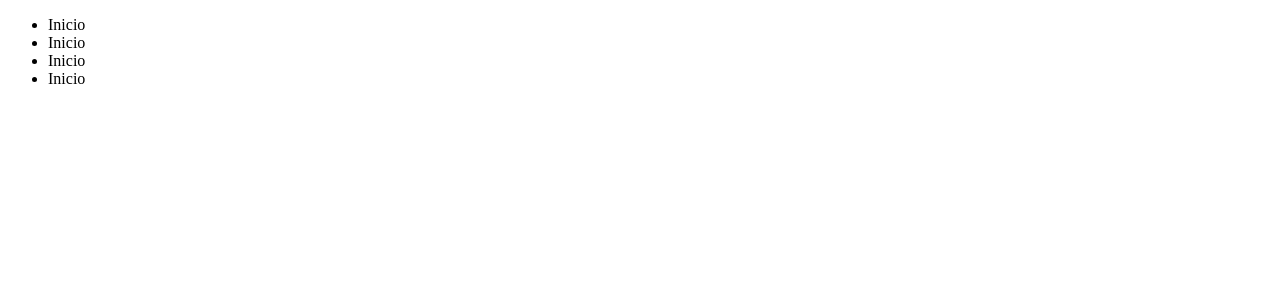
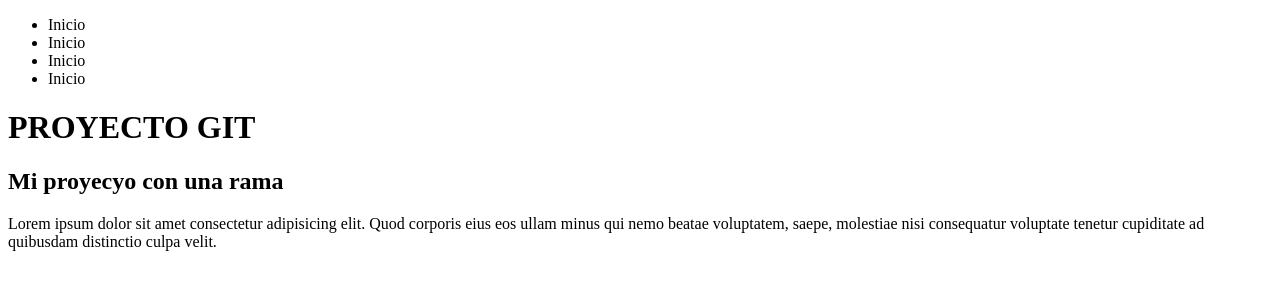
Before and after one commit to Aure-Puente/prueba, a plain HTML site: page index.html in a window 1280 px wide. Drawn offline with Linux system fonts and the light colour scheme.

Commit message:
creacion de section en rama

```diff
--- a/index.html
+++ b/index.html
@@ -16,5 +16,14 @@
             </ul>
         </nav>
     </header>
+    <main>
+        <h1>
+            PROYECTO GIT
+        </h1>
+        <section>
+            <h2>Mi proyecyo con una rama</h2>
+            <p>Lorem ipsum dolor sit amet consectetur adipisicing elit. Quod corporis eius eos ullam minus qui nemo beatae voluptatem, saepe, molestiae nisi consequatur voluptate tenetur cupiditate ad quibusdam distinctio culpa velit.</p>
+        </section>
+    </main>
 </body>
 </html>
```
